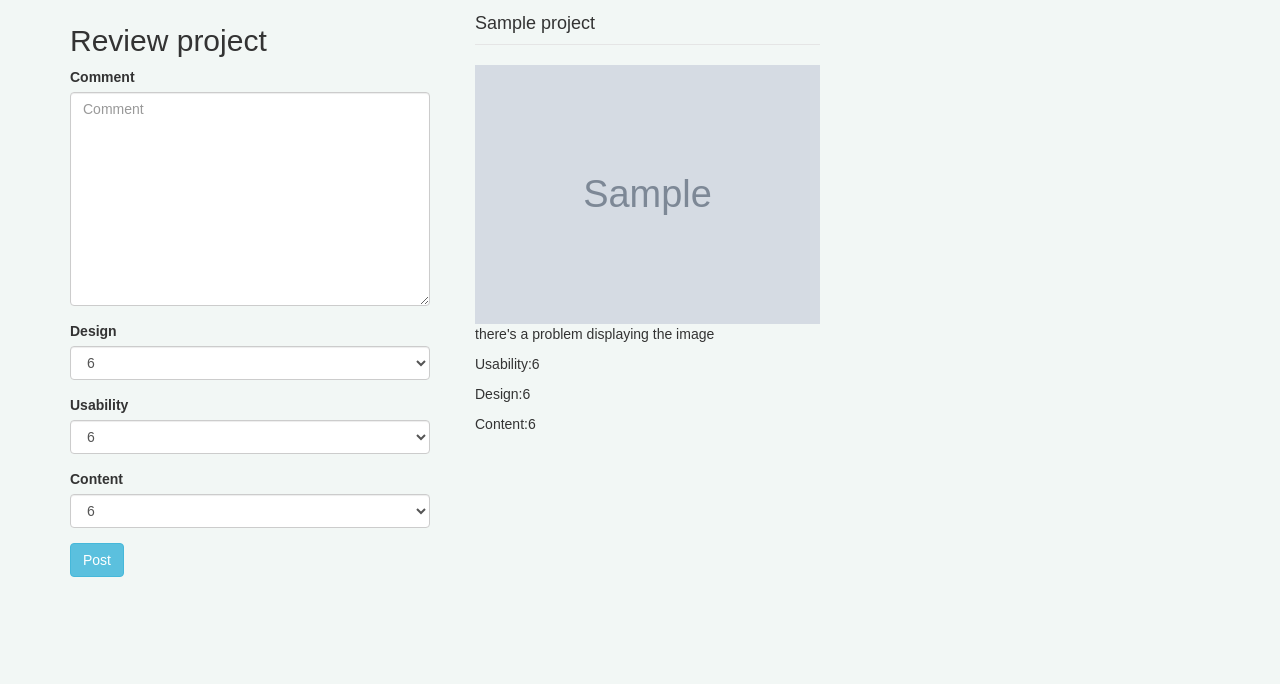
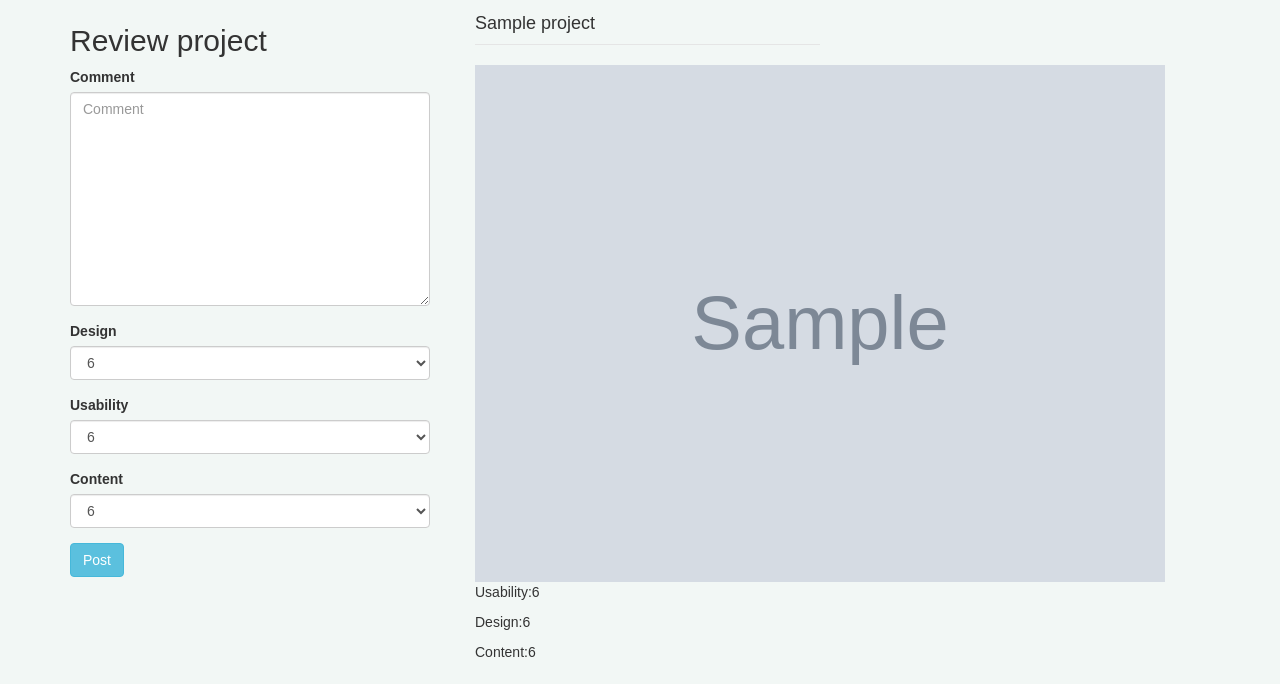
Before and after one commit to Yvonne-Ouma/awwwards, a Django app: template gifts/templates/review/review.html in a window 1280 px wide. Shown: the part 116-800 px from the top of the page. Run offline with Django 3.2, Linux system fonts and the light colour scheme; tables that the repository leaves empty hold one stand-in row (values such as "Sample post"); the template is opened without the code that fills it: values that come from a table or form of the project are taken from there, most other values are stand-ins (such as "Sample title", 1, 10 or a date in 2020); grey boxes marked "Sample" are stand-in pictures; some libraries are stand-ins or nearby versions; some web fonts are replaced.

Commit message:
changes made

```diff
--- a/gifts/templates/review/review.html
+++ b/gifts/templates/review/review.html
@@ -22,8 +22,7 @@
                         <h4>{{project.name}}</h4>
                     </legend>
                     <div class="card">
-                        <img src="{{ project.photo.url  }}" style="width:100%;">
-                        <p> there's a problem displaying the image </p>
+                        <img src="{{ project.photo.url  }}" style="width:200%;">
                         <div class="div-footer">
                             <p>Usability:{{review.usability}}</p>
                             <p>Design:{{review.design}}</p>
```
